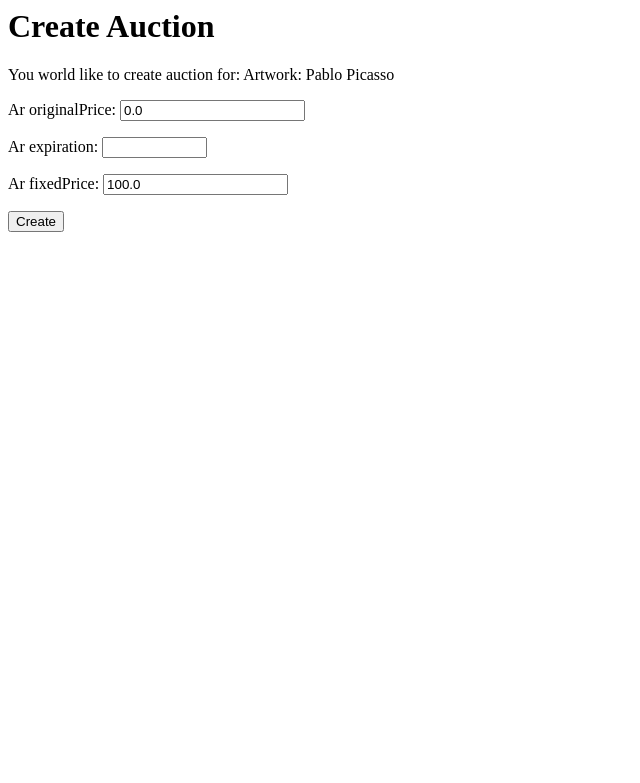
After one commit to cruxyoung/ArtGallery, a Django app: page /artwork/1/createAuction/ in a window 1280 px wide. The commit adds this page. Shown: the top 783 px of the page, without its empty margins (0-640 px from the left). Run offline with Django 3.2, Linux system fonts and the light colour scheme; data comes from the database, SQL or seed files in the repository; parts of the project's set-up code (start-up, migrations or seed data) failed here and were passed over; some libraries are stand-ins or nearby versions.

Commit message:
Auction creation function added
Signed-off-by: Zixin Cheng <czxbnb@vip.qq.com>

```diff
--- a/ArtGallery/controllers/account_controller.py
+++ b/ArtGallery/controllers/account_controller.py
@@ -1,6 +1,6 @@
 from django.http import HttpResponse
 from django.contrib.auth import login
-from ArtGallery.forms import UserCreateForm
+from ArtGallery.forms import UserCreateForm, UserProfileCreationForm
 from django.shortcuts import render
 from django.contrib.sites.shortcuts import get_current_site
 from django.template.loader import render_to_string
@@ -22,6 +22,7 @@ def signup(request):
             user = form.save(commit=False)
             user.is_active = False
             user.save()
+
             current_site = get_current_site(request)
             message = render_to_string('registration/activation.html', {
                 'user': user,
--- a/ArtGallery/controllers/artwork_controller.py
+++ b/ArtGallery/controllers/artwork_controller.py
@@ -2,7 +2,7 @@ import json
 from django.http import HttpResponse
 from django.core import serializers
 from _datetime import datetime
-from ArtGallery.forms import CommentForm, RewardForm
+from ArtGallery.forms import CommentForm, RewardForm, AuctionCreateForm
 from django.shortcuts import render, get_object_or_404, HttpResponseRedirect, reverse
 from ArtGallery.models import ArtWork, UserProfile, AuctionHistory, AuctionRecord, Comment, Reward, FavoriteRecord
 from django.views.decorators.csrf import csrf_exempt
@@ -104,3 +104,26 @@ def ajax_comment(request, aw_id):
     comment = Comment.objects.filter(aw_id_id=aw_id)
     data = serializers.serialize('json', comment)
     return HttpResponse(json.dumps(data), content_type="application/json")
+
+
+# Auction creation page (reward)
+def auction_creation(request, aw_id):
+    aw = get_object_or_404(ArtWork, pk=aw_id)
+
+    # Reward post
+    if request.method == 'POST':
+        form = AuctionCreateForm(request.POST)
+        if form.is_valid():
+            new_auction = AuctionRecord(
+                ar_originalPrice=form.cleaned_data.get("ar_originalPrice"),
+                ar_startTime=datetime.now(),
+                ar_expiration=form.cleaned_data.get("ar_expiration"),
+                ar_fixedPrice=form.cleaned_data.get("ar_fixedPrice"),
+                aw_id_id=aw_id
+            )
+            new_auction.save()
+            # PUT SUCCESS PAGE HERE LATER
+            return HttpResponseRedirect(reverse('aw', args=(aw.id,)))
+    else:
+        form = AuctionCreateForm()
+    return render(request, "artwork/auction.html", {'aw': aw, 'form': form})
--- a/ArtGallery/forms.py
+++ b/ArtGallery/forms.py
@@ -1,8 +1,11 @@
 from django import forms
 from django.contrib.auth.models import User
 from django.contrib.auth.forms import UserCreationForm
-from ArtGallery.models import Comment, Reward
+from ArtGallery.models import Comment, Reward, UserProfile, AuctionRecord
 from django.db import models
+from django.forms import extras
+from django.contrib.admin import widgets
+
 
 # Form for register (sign up page)
 class UserCreateForm(UserCreationForm):
@@ -22,6 +25,27 @@ class UserCreateForm(UserCreationForm):
         if commit:
             user.save()
         return user
+
+
+class UserProfileCreationForm(forms.ModelForm):
+    GENDER_CHOICES = (
+        (False, "Male"),
+        (True, "Female"),
+    )
+    sex = models.CharField(max_length=1, choices=GENDER_CHOICES, default=False, null=True)
+    birthday = forms.DateField(widget=extras.SelectDateWidget)
+
+    class Meta:
+        model = UserProfile
+        fields = ("sex", "birthday")
+        exclude = ('id',)
+
+    def save(self, commit=True):
+        UserProfile.sex = self.cleaned_data["sex"]
+        UserProfile.birthday = self.cleaned_data["birthday"]
+        if commit:
+            UserProfile.save()
+        return UserProfile
 
 
 class ModifyPwdForm(forms.Form):
@@ -54,3 +78,18 @@ class RewardForm(forms.ModelForm):
     class Meta:
         model = Reward
         fields = ('reward_amount',)
+
+
+# Form to start an auction for an specific artwork
+class AuctionCreateForm(forms.ModelForm):
+    ar_originalPrice = models.FloatField()
+    ar_expiration = models.DateTimeField()
+    ar_fixedPrice = models.FloatField()  # 一口价
+
+    class Meta:
+        model = AuctionRecord
+        fields = ("ar_originalPrice", "ar_expiration", "ar_fixedPrice")
+
+    def __init__(self, *args, **kwargs):
+        super(AuctionCreateForm, self).__init__(*args, **kwargs)
+        self.fields['ar_expiration'].widget = widgets.AdminDateWidget()
--- a/ArtGallery/models.py
+++ b/ArtGallery/models.py
@@ -21,11 +21,8 @@ class UserProfile(models.Model):
 class ArtWork(models.Model):
     # Foreign Key
     artist_id = models.ForeignKey(User)
-
     aw_name = models.CharField(null=True, max_length=64)
-
     aw_img = models.ImageField(default="/static/images/profile-default.png", upload_to='artwork/'+time.time().__str__())
-
     aw_description = models.CharField(null=True, max_length=256)
     aw_location = models.CharField(null=True, max_length=32)
     aw_time = models.DateTimeField()
@@ -41,8 +38,11 @@ class AuctionRecord(models.Model):
     aw_id = models.ForeignKey(ArtWork)
 
     ar_originalPrice = models.FloatField(default=0.0)
-    ar_time = models.DateTimeField()
+    ar_startTime = models.DateTimeField()
+    ar_expiration = models.DateTimeField()
     ar_finalPrice = models.FloatField(null=True)
+    ar_isEnd = models.BooleanField(null=False, default=False)
+    ar_fixedPrice = models.FloatField(default=100.0)  # 一口价
 
 
 # Auction History
--- a/ArtGallery/settings.py
+++ b/ArtGallery/settings.py
@@ -40,6 +40,7 @@ INSTALLED_APPS = [
     'ArtGallery',
     'pure_pagination',
     'django.contrib.sites',
+    'betterforms'
 ]
 
 COMMENTS_APP = 'threadedcomments'
--- a/ArtGallery/urls.py
+++ b/ArtGallery/urls.py
@@ -51,11 +51,15 @@ urlpatterns = [
     # Artwork Detail
     url('^accounts/activate/(?P<uidb64>[0-9A-Za-z_\-]+)/(?P<token>[0-9A-Za-z]{1,13}-[0-9A-Za-z]{1,20})/$',
         account_controller.activate, name='activate'),
+
     url(r'^artwork/(?P<aw_id>[0-9]+)/detail/$', artwork_controller.artwork_detail, name='aw'),
     url(r'^artwork/(?P<aw_id>[0-9]+)/detail/comment/$', artwork_controller.ajax_comment, name='comment'),
+    url(r'^artwork/(?P<aw_id>[0-9]+)/reward/$', artwork_controller.reward_pay, name='reward'),
+    url(r'^artwork/(?P<aw_id>[0-9]+)/createAuction/$', artwork_controller.auction_creation, name='post_auction'),
+
     url(r'^artist/(?P<user_id>[0-9]+)/detail/$', artwork_controller.artist_detail, name='user'),
+
     url(r'^auction/(?P<auction_id>[0-9]+)/detail/$', artwork_controller.auction_detail, name='auction'),
-    url(r'^artwork/(?P<aw_id>[0-9]+)/reward/$', artwork_controller.reward_pay, name='reward'),
 ]
 
 if settings.DEBUG:
--- /dev/null
+++ b/templates/artwork/auction.html
@@ -0,0 +1,23 @@
+<html>
+    <head>
+        <link rel="stylesheet" href="//code.jquery.com/ui/1.12.1/themes/base/jquery-ui.css">
+        <link rel="stylesheet" href="/resources/demos/style.css">
+        <script src="https://code.jquery.com/jquery-1.12.4.js"></script>
+        <script src="https://code.jquery.com/ui/1.12.1/jquery-ui.js"></script>
+        <script>
+            $( function() {
+                $( "#id_ar_expiration" ).datepicker();
+            });
+        </script>
+    </head>
+    <body>
+        <h1>Create Auction</h1>
+        You world like to create auction for:
+        Artwork: {{ aw.aw_name }} <br />
+        <form id="auctionForm" name="auctionForm" action="" method="POST">
+         {% csrf_token %}
+            {{ form.as_p }}
+            <input type="submit" value="Create" />
+        </form>
+    </body>
+</html>
--- a/templates/artwork/detail.html
+++ b/templates/artwork/detail.html
@@ -31,8 +31,6 @@
             </p>
             {% endfor %}
         </div>
-
-
 
         <h2> Post comment </h2>
         <form id="id_commentForm" name="commentForm" action="" method="POST">
```
Also changed, not shown: templates/registration/signup.html (+12 -0 lines), ArtGallery/migrations/0001_initial.py, ArtGallery/migrations/0002_auto_20170908_1208.py (deleted), ArtGallery/migrations/0002_auto_20171005_0721.py (deleted), ArtGallery/migrations/0002_auto_20171012_0446.py (added), db.sqlite3.
